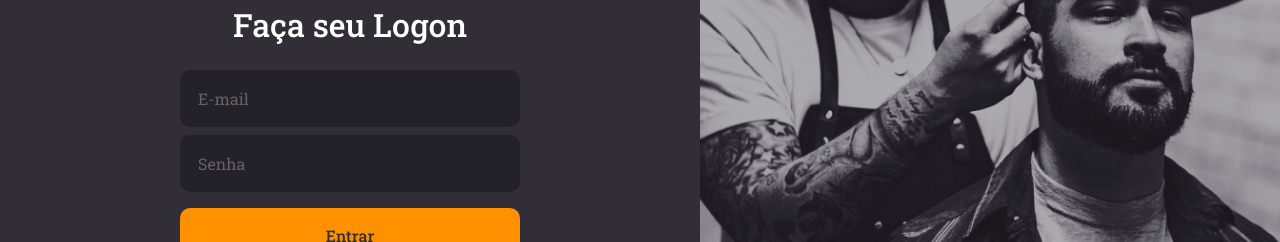
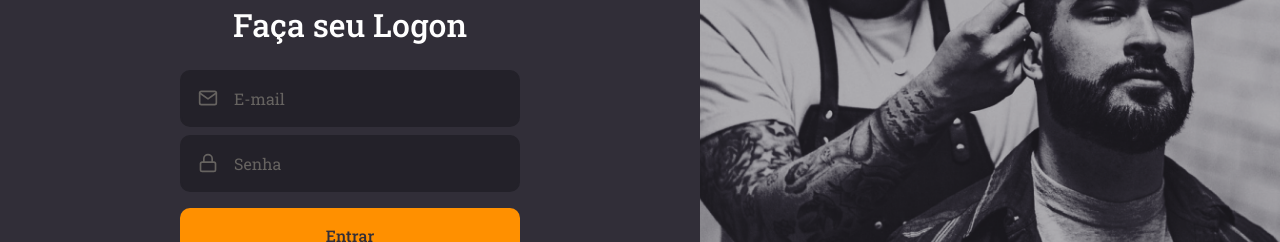
Before and after one commit to tomsales92/Gobaber-front, a React (Create React App) app: page / in a window 1280 px wide. Shown: the part 289-531 px from the top of the page. Built offline with nearby package versions, Linux system fonts and the light colour scheme.

Commit message:
Isolando components

```diff
--- a/package.json
+++ b/package.json
@@ -45,9 +45,11 @@
     "@typescript-eslint/parser": "^2.31.0",
     "eslint": "^6.8.0",
     "eslint-config-airbnb": "^18.1.0",
+    "eslint-config-prettier": "^6.11.0",
     "eslint-import-resolver-typescript": "^2.0.0",
     "eslint-plugin-import": "2.20.1",
     "eslint-plugin-jsx-a11y": "6.2.3",
+    "eslint-plugin-prettier": "^3.1.3",
     "eslint-plugin-react": "7.19.0",
     "eslint-plugin-react-hooks": "2.5.0",
     "prettier": "^2.0.5"
--- /dev/null
+++ b/src/components/Button/index.tsx
@@ -0,0 +1,12 @@
+import React, { ButtonHTMLAttributes } from 'react';
+import { Container } from './styles';
+
+type ButtonProps = ButtonHTMLAttributes<HTMLButtonElement>;
+
+const Button: React.FC<ButtonProps> = ({ children, ...rest }) => (
+  <Container type="button" {...rest}>
+    {children}
+  </Container>
+);
+
+export default Button;
--- /dev/null
+++ b/src/components/Button/styles.ts
@@ -0,0 +1,19 @@
+import styled from 'styled-components';
+import { shade } from 'polished';
+
+export const Container = styled.button`
+  background: #ff9000;
+  color: #312e38;
+  border-radius: 10px;
+  border: 0;
+  padding: 0 16px;
+  width: 100%;
+  height: 56px;
+  font-weight: 500;
+  margin-top: 16px;
+  transition: background-color 0.2s;
+
+  &:hover {
+    background: ${shade(0.2, '#ff9000')};
+  }
+`;
--- /dev/null
+++ b/src/components/Input/Styles.ts
@@ -0,0 +1,30 @@
+import styled from 'styled-components';
+
+export const Container = styled.div`
+  background: #232129;
+  border-radius: 10px;
+  border: 2px solid #232129;
+  padding: 16px;
+  width: 100%;
+  color: #666360;
+
+  display: flex;
+  align-items: center;
+
+  & + div {
+    margin-top: 8px;
+  }
+  input {
+    flex: 1;
+    background: transparent;
+    border: 0;
+    color: #f4ede8;
+
+    &::placeholder {
+      color: #666360;
+    }
+  }
+  svg {
+    margin-right: 16px;
+  }
+`;
--- /dev/null
+++ b/src/components/Input/index.tsx
@@ -0,0 +1,17 @@
+import React, { InputHTMLAttributes } from 'react';
+import { IconBaseProps } from 'react-icons';
+import { Container } from './Styles';
+
+interface InputProps extends InputHTMLAttributes<HTMLInputElement> {
+  name: string;
+  icon?: React.ComponentType<IconBaseProps>;
+}
+
+const Input: React.FC<InputProps> = ({ icon: Icon, ...rest }) => (
+  <Container>
+    {Icon && <Icon size={20} />}
+    <input {...rest} />
+  </Container>
+);
+
+export default Input;
--- a/src/pages/SignIn/index.tsx
+++ b/src/pages/SignIn/index.tsx
@@ -1,30 +1,34 @@
-import React, {} from 'react';
-import {FiLogIn} from 'react-icons/fi';
+import React from 'react';
+import { FiLogIn, FiMail, FiLock } from 'react-icons/fi';
 import logoImg from '../../assets/logo.svg';
 
-import {Container, Content, Background } from './styles';
+import { Container, Content, Background } from './styles';
+import Input from '../../components/Input';
+import Button from '../../components/Button';
 
-const SignIn: React.FC = () =>(
+const SignIn: React.FC = () => (
   <Container>
     <Content>
-      <img src={logoImg} alt="Logo"/>
+      <img src={logoImg} alt="Logo" />
       <form>
         <h1>Faça seu Logon</h1>
-        <input placeholder="E-mail" />
-        <input type="password" placeholder="Senha" />
-        <button type="submit">Entrar</button>
-        <a href="forgot">
-          Esqueci minha senha
-        </a>
+        <Input icon={FiMail} name="email" placeholder="E-mail" />
+        <Input
+          icon={FiLock}
+          name="password"
+          type="password"
+          placeholder="Senha"
+        />
+        <Button type="submit">Entrar</Button>
+        <a href="forgot">Esqueci minha senha</a>
       </form>
       <a href="login">
-      <FiLogIn />
+        <FiLogIn />
         Criar Conta
       </a>
     </Content>
     <Background />
   </Container>
-)
-
+);
 
 export default SignIn;
--- a/src/pages/SignIn/styles.ts
+++ b/src/pages/SignIn/styles.ts
@@ -1,14 +1,15 @@
 import styled from 'styled-components';
-import { shade} from 'polished';
+import { shade } from 'polished';
 
 import signIn from '../../assets/sign-in-background.png';
-export const  Container = styled.div`
+
+export const Container = styled.div`
   height: 100vh;
 
   display: flex;
   align-items: stretch;
 `;
-export const  Content = styled.div`
+export const Content = styled.div`
   display: flex;
   flex-direction: column;
   align-items: center;
@@ -23,41 +24,6 @@
 
     h1 {
       margin-bottom: 24px;
-
-    }
-
-    input {
-      background: #232129;
-      border-radius: 10px;
-      border: 2px solid #232129;
-      padding: 16px;
-      width: 100%;
-      color: #f4ede8;
-
-      &::placeholder {
-        color: #666360;
-      }
-
-      & + input {
-        margin-top: 8px;
-      }
-    }
-    button {
-      background: #ff9000;
-      color: #312e38;
-      border-radius: 10px;
-      border: 0;
-      padding: 0 16px;
-      width: 100%;
-      height: 56px;
-      font-weight: 500;
-      margin-top: 16px;
-      transition: background-color 0.2s;
-
-      &:hover {
-        background: ${shade(0.2, '#ff9000')};
-      }
-
     }
 
     a {
@@ -83,15 +49,15 @@
     align-items: center;
 
     &:hover {
-        color: ${shade(0.2, '#f4ede8')};
-      }
+      color: ${shade(0.2, '#f4ede8')};
+    }
 
     svg {
       margin-right: 16px;
     }
   }
 `;
-export const  Background = styled.div`
+export const Background = styled.div`
   flex: 1;
   background: url(${signIn}) no-repeat center;
   background-size: cover;
```
Also changed, not shown: .eslintrc.json, 1 other file (tests, documents, lock files or other folders).
